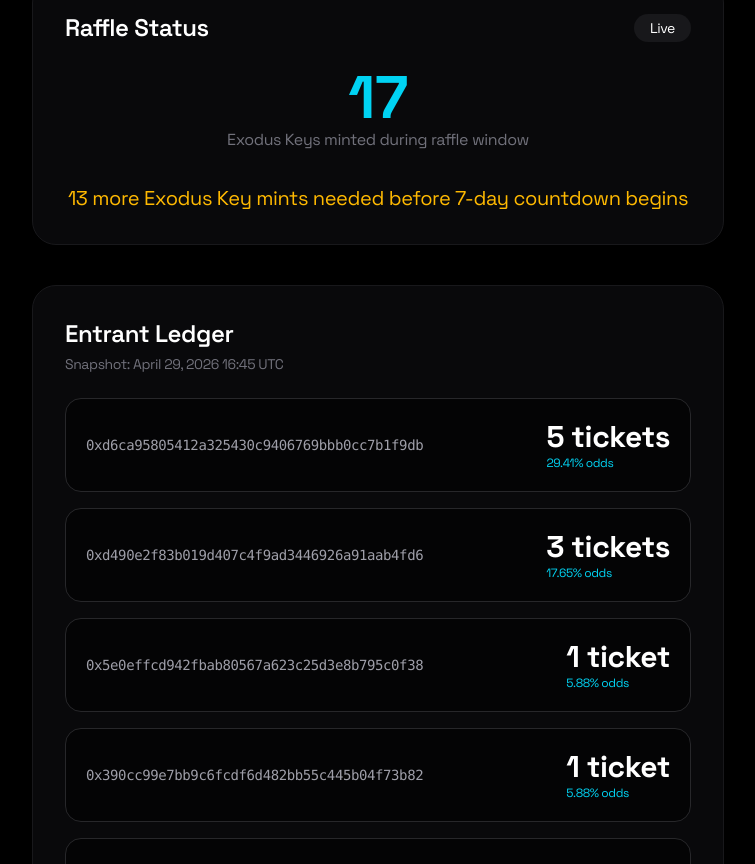
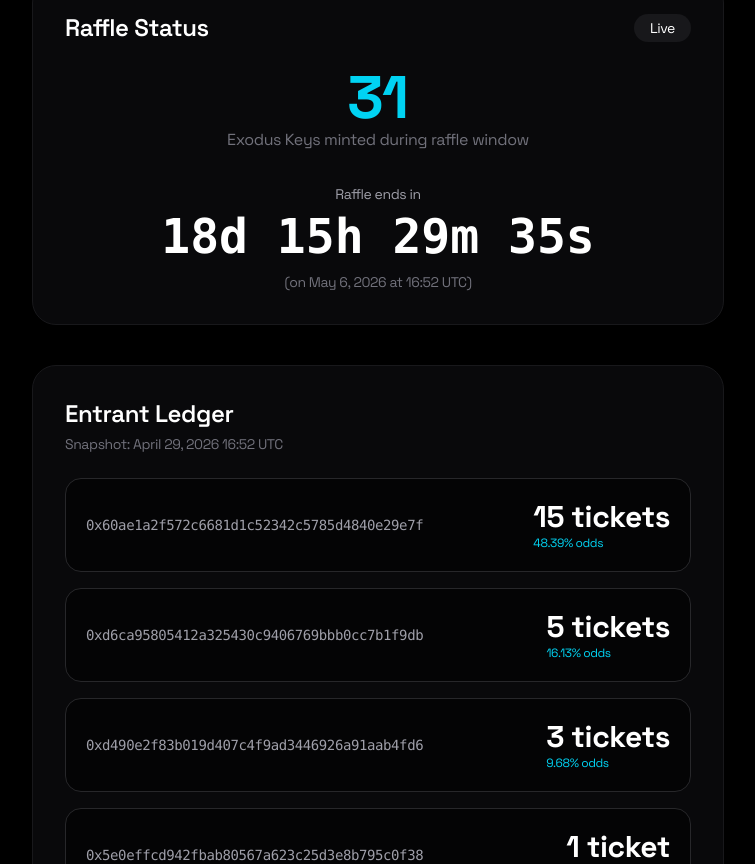
Before and after one commit to GridPhantoms/grid-keys-points, a Next.js app: page /raffle in a window 1280 px wide. Shown: the part 696-1560 px from the top of the page, without its empty margins (262-1017 px from the left). Built offline with nearby package versions, Linux system fonts and the light colour scheme.

Commit message:
Update raffle snapshot + countdown to 30th key mint (April 29, 2026 16:52 UTC)

```diff
--- a/app/raffle/page.tsx
+++ b/app/raffle/page.tsx
@@ -10,11 +10,11 @@ export default function RaffleTracker() {
   const [totalTickets, setTotalTickets] = useState(0);
   const [entrants, setEntrants] = useState<any[]>([]);
   const [loading, setLoading] = useState(true);
-  const [lastSnapshot] = useState("April 29, 2026 16:45 UTC");
+  const [lastSnapshot] = useState("April 29, 2026 16:52 UTC");
   const [menuOpen, setMenuOpen] = useState(false);
 
-  // Exact timestamp of the 30th mint (Token #406) — 2026-04-10 02:10:23 UTC
-  const RAFFLE_30TH_MINT_TIMESTAMP = 1775787023000; // milliseconds
+ // Exact timestamp of the 30th mint — April 29, 2026 16:52 UTC
+const RAFFLE_30TH_MINT_TIMESTAMP = 1777481520000; // milliseconds
 
   useEffect(() => {
     const loadSnapshot = async () => {
@@ -229,7 +229,7 @@ export default function RaffleTracker() {
                 {countdown}
               </p>
               <p className="text-sm text-zinc-500 mt-3">
-                (on April 17, 2026 at 02:10:23 UTC)
+                (on May 6, 2026 at 16:52 UTC)
               </p>
             </div>
           )}
```
Also changed, not shown: public/raffle-snapshot.csv.
